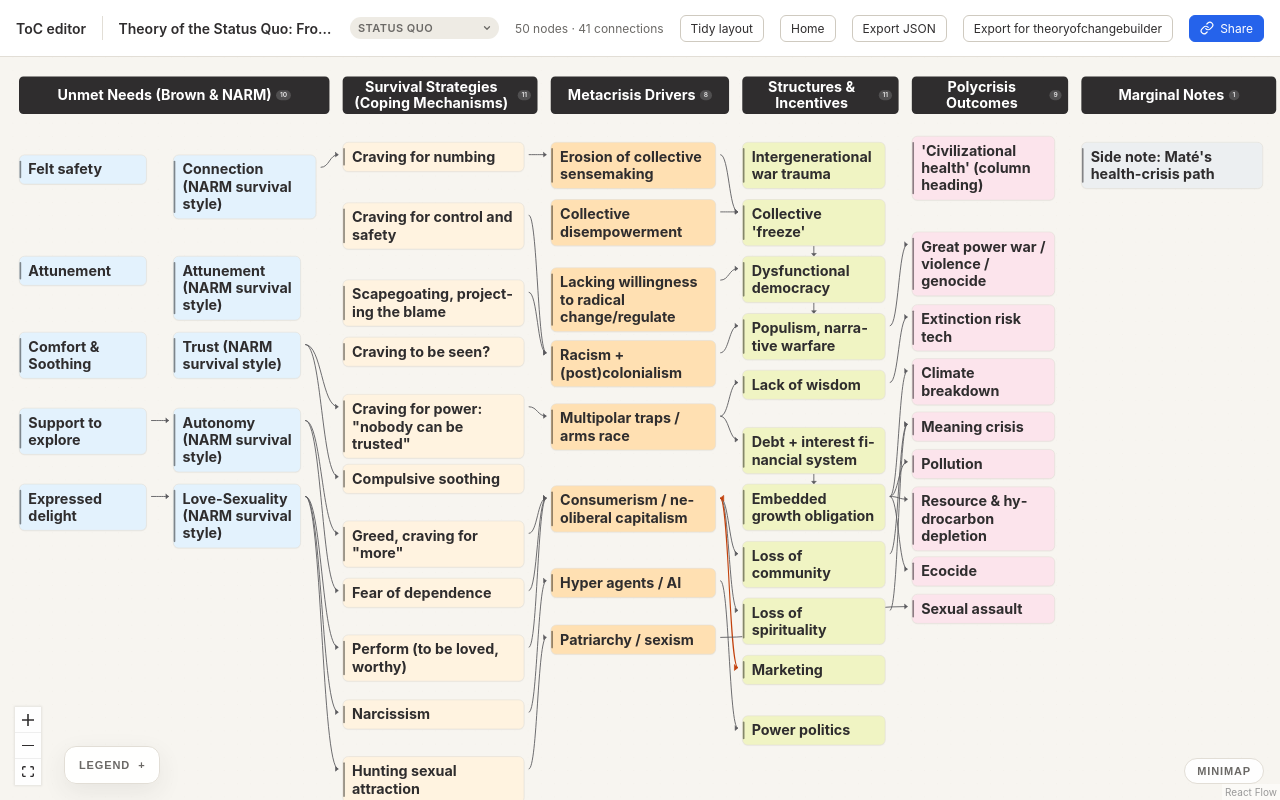
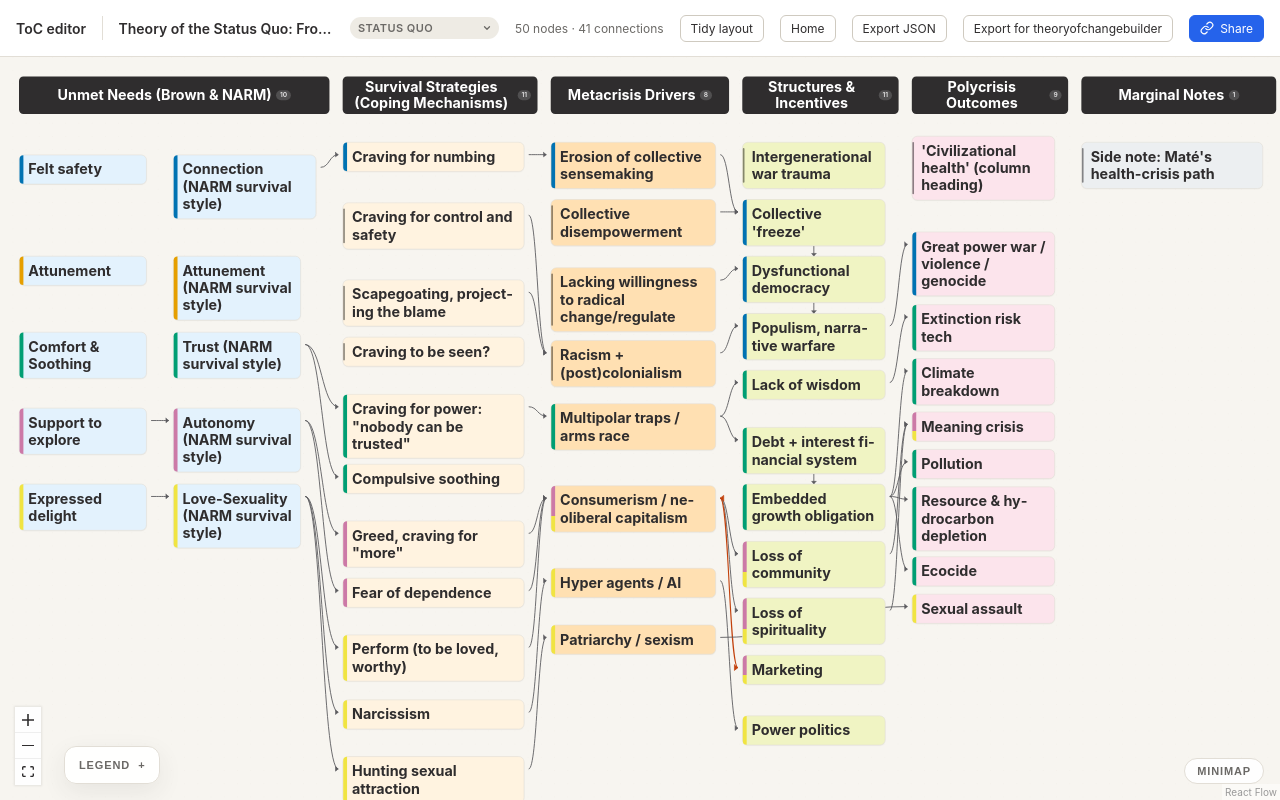
Before and after one commit to jonasmbecker/toc-editor, a React (Vite) app: page / in a window 1280 px wide. Both pictures are taken after a click on the button 640 px from the left and 179 px from the top of the page. Built offline with nearby package versions, Linux system fonts and the light colour scheme.

Commit message:
feat(canvas): need mix calculation and three mock looks (stripe, bar, tint) behind ?needlook

```diff
--- a/src/canvas/CardNode.tsx
+++ b/src/canvas/CardNode.tsx
@@ -1,6 +1,7 @@
 import { Handle, Position, type Node, type NodeProps } from '@xyflow/react'
 import type { NodeProvenance } from '../model/schema'
 import { nodeColorStyle } from './config'
+import { needLookStyle, NeedBar, type NeedSegment } from './needLook'
 import './card.css'
 
 export interface CardNodeData extends Record<string, unknown> {
@@ -8,6 +9,8 @@ export interface CardNodeData extends Record<string, unknown> {
   text: string
   color: string
   provenance?: NodeProvenance
+  /** Display-only need mix, empty when colour coding is off or the card has no need behind it. */
+  needMix?: NeedSegment[]
 }
 
 export type CardNodeType = Node<CardNodeData, 'card'>
@@ -81,7 +84,7 @@ export function CardNode({ data, selected }: NodeProps<CardNodeType>) {
   return (
     <div
       className={`toc-card${selected ? ' toc-card--selected' : ''}`}
-      style={nodeColorStyle(data.color)}
+      style={{ ...nodeColorStyle(data.color), ...needLookStyle(data.needMix) }}
     >
       <Handle
         type="target"
@@ -96,6 +99,7 @@ export function CardNode({ data, selected }: NodeProps<CardNodeType>) {
         className="toc-card__loop-handle"
         isConnectable={false}
       />
+      <NeedBar segments={data.needMix} />
       <div className="toc-card__title">{data.title}</div>
       {data.text ? <div className="toc-card__text">{data.text}</div> : null}
       {data.provenance === 'interpreted' ? <ProvenanceBadge /> : null}
--- a/src/canvas/buildFlow.ts
+++ b/src/canvas/buildFlow.ts
@@ -18,6 +18,8 @@ import type { SectionHeaderData, SectionHeaderNodeType } from './SectionHeaderNo
 import type { GroupNodeType } from './GroupNode'
 import { buildGroupNodes, groupBox, type Box } from './groupFlow'
 import { isGroupNode } from '../state/groups'
+import { computeNeedMixes, type NeedMixResult } from './needMix'
+import { needSegments } from './needLook'
 import type { ConnectionEdgeData, ConnectionEdgeType } from './ConnectionEdge'
 
 export interface DroppedConnection {
@@ -56,6 +58,7 @@ function buildHeaderNodes(doc: ToCDocument, layout: DocumentLayout): SectionHead
 function buildCardNodes(
   allNodes: DocumentNode[],
   positionByNodeId: Map<string, { x: number; y: number; width: number }>,
+  needs: NeedMixResult,
 ): CardNodeType[] {
   return allNodes.map((node) => {
     const pos = positionByNodeId.get(node.id)
@@ -70,6 +73,7 @@ function buildCardNodes(
         text: node.text,
         color: node.color,
         provenance: node.provenance,
+        needMix: needSegments(needs, node.id),
       } satisfies CardNodeData,
     }
   })
@@ -164,7 +168,7 @@ export function buildFlow(doc: ToCDocument): FlowGraph {
   const nodes = [
     ...buildHeaderNodes(doc, layout),
     ...groups,
-    ...buildCardNodes(cards, positionByNodeId),
+    ...buildCardNodes(cards, positionByNodeId, computeNeedMixes(doc)),
   ]
   const { edges, dropped } = buildEdges(allNodes, positionByNodeId)
 
--- a/src/canvas/card.css
+++ b/src/canvas/card.css
@@ -188,3 +188,25 @@
 .toc-card__loop-handle.react-flow__handle-right {
   top: 22px;
 }
+
+/* Need colour coding (display only). Stripe look: a 6px coloured strip on the left edge. */
+.toc-card::after {
+  content: '';
+  position: absolute;
+  left: 0;
+  top: 0;
+  bottom: 0;
+  width: 7px;
+  border-radius: 10px 0 0 10px;
+  background: var(--toc-need-stripe, transparent);
+}
+
+/* Bar look: a split bar across the top edge. */
+.toc-card__need-bar {
+  position: absolute;
+  left: 0;
+  right: 0;
+  top: 0;
+  height: 7px;
+  border-radius: 10px 10px 0 0;
+}
--- /dev/null
+++ b/src/canvas/needLook.tsx
@@ -0,0 +1,57 @@
+import type { CSSProperties } from 'react'
+import type { NeedMixResult } from './needMix'
+
+/** One slice of a card's need mix: a palette colour and its share (0..1). */
+export interface NeedSegment {
+  color: string
+  share: number
+}
+
+export type NeedLook = 'tint' | 'bar' | 'stripe' | 'off'
+
+/** Mock switch: ?needlook=tint|bar|stripe|off. */
+export function currentNeedLook(): NeedLook {
+  const value = new URLSearchParams(window.location.search).get('needlook')
+  return value === 'tint' || value === 'bar' || value === 'off' ? value : 'stripe'
+}
+
+export function needSegments({ needs, mixes }: NeedMixResult, nodeId: string): NeedSegment[] {
+  const mix = mixes.get(nodeId)
+  if (!mix) return []
+  return mix.flatMap((share, i) => (share > 0.001 ? [{ color: needs[i].color, share }] : []))
+}
+
+/** Hard-stop linear gradient from the segments, left-to-right or top-to-bottom. */
+export function gradientOf(segments: NeedSegment[], direction: string, alpha = ''): string {
+  let at = 0
+  const stops = segments.map(({ color, share }) => {
+    const from = at
+    at += share * 100
+    return `${color}${alpha} ${from}% ${at}%`
+  })
+  return `linear-gradient(${direction}, ${stops.join(', ')})`
+}
+
+export function needLookStyle(segments: NeedSegment[] | undefined): CSSProperties {
+  const look = currentNeedLook()
+  if (!segments || segments.length === 0 || look === 'off') return {}
+  if (look === 'tint') {
+    // Blend of the needs at 22% over the card's own fill.
+    return { backgroundImage: gradientOf(segments, 'to right', '38') }
+  }
+  if (look === 'stripe') {
+    return {
+      ['--toc-card-chip' as string]: 'transparent',
+      ['--toc-need-stripe' as string]: gradientOf(segments, 'to bottom'),
+    }
+  }
+  return {}
+}
+
+/** Split bar along the top of the card (bar look only). */
+export function NeedBar({ segments }: { segments: NeedSegment[] | undefined }) {
+  if (currentNeedLook() !== 'bar' || !segments || segments.length === 0) return null
+  return (
+    <div className="toc-card__need-bar" style={{ background: gradientOf(segments, 'to right') }} />
+  )
+}
--- /dev/null
+++ b/src/canvas/needMix.ts
@@ -0,0 +1,120 @@
+import type { ToCDocument } from '../model/schema'
+
+/**
+ * Colour coding by the five needs (display only, never written into a document).
+ *
+ * The needs are the cards of the first column of the first section (Daniel Brown's five). A
+ * card in the next column of that section is the same need seen through NARM, so it takes the
+ * seed of the card level with it. Every card further right gets a mix: the average of the mixes
+ * of the cards with an arrow into it, so a card fed by two strategies that stem from different
+ * needs shows both. Only forward arrows (into a later column, or down the same column) are followed, which keeps the
+ * trace free of cycles, so feedback loops never change a colour.
+ */
+
+/** Okabe-Ito colours, chosen to stay apart for the common kinds of colour blindness. */
+export const NEED_PALETTE = ['#0072B2', '#E69F00', '#009E73', '#CC79A7', '#F0E442'] as const
+
+/** Share of each need in a card, by need index; shares sum to 1. */
+export type NeedMix = number[]
+
+export interface NeedMixResult {
+  /** The need cards, in palette order. */
+  needs: { id: string; title: string; color: string }[]
+  /** Mix per node id; a node with no path back to a need is absent. */
+  mixes: Map<string, NeedMix>
+}
+
+interface Placed {
+  id: string
+  title: string
+  yPosition: number
+  rank: number
+  section: number
+  column: number
+  groupId?: string
+  targets: string[]
+}
+
+function placeNodes(doc: ToCDocument): Placed[] {
+  const placed: Placed[] = []
+  doc.sections.forEach((section, s) =>
+    section.columns.forEach((column, c) =>
+      column.nodes.forEach((node) =>
+        placed.push({
+          id: node.id,
+          title: node.title,
+          yPosition: node.yPosition,
+          rank: s * 1000 + c,
+          section: s,
+          column: c,
+          groupId: node.groupId,
+          targets: node.connections.map((connection) => connection.targetId),
+        }),
+      ),
+    ),
+  )
+  return placed
+}
+
+/** An arrow into a later column, or down a column; both keep the trace free of cycles. */
+function isForward(source: Placed, target: Placed): boolean {
+  return (
+    target.rank > source.rank ||
+    (target.rank === source.rank && target.yPosition > source.yPosition)
+  )
+}
+
+function unit(index: number, size: number): NeedMix {
+  return Array.from({ length: size }, (_, i) => (i === index ? 1 : 0))
+}
+
+function average(mixes: NeedMix[], size: number): NeedMix {
+  const sum = new Array<number>(size).fill(0)
+  for (const mix of mixes) mix.forEach((share, i) => (sum[i] += share / mixes.length))
+  return sum
+}
+
+export function computeNeedMixes(doc: ToCDocument): NeedMixResult {
+  const empty: NeedMixResult = { needs: [], mixes: new Map() }
+  if (doc.diagramType !== 'status-quo') return empty
+  const placed = placeNodes(doc)
+  const needCards = placed.filter((p) => p.rank === 0).sort((a, b) => a.yPosition - b.yPosition)
+  if (needCards.length < 2 || needCards.length > NEED_PALETTE.length) return empty
+
+  const needs = needCards.map((card, i) => ({
+    id: card.id,
+    title: card.title,
+    color: NEED_PALETTE[i],
+  }))
+  const mixes = new Map<string, NeedMix>()
+  needCards.forEach((card, i) => mixes.set(card.id, unit(i, needs.length)))
+  for (const card of placed.filter((p) => p.section === 0 && p.column === 1)) {
+    const mate = needCards.findIndex((need) => need.yPosition === card.yPosition)
+    if (mate >= 0) mixes.set(card.id, unit(mate, needs.length))
+  }
+
+  const byId = new Map(placed.map((p) => [p.id, p]))
+  const incoming = new Map<string, string[]>()
+  for (const source of placed) {
+    for (const targetId of source.targets) {
+      const target = byId.get(targetId)
+      if (!target || !isForward(source, target)) continue
+      incoming.set(targetId, [...(incoming.get(targetId) ?? []), source.id])
+    }
+  }
+
+  const ordered = [...placed].sort((a, b) => a.rank - b.rank || a.yPosition - b.yPosition)
+  for (const node of ordered) {
+    if (mixes.has(node.id)) continue
+    const parents = (incoming.get(node.id) ?? [])
+      .map((id) => mixes.get(id))
+      .filter((mix): mix is NeedMix => !!mix)
+    if (parents.length > 0) mixes.set(node.id, average(parents, needs.length))
+  }
+  // A card in a group with no arrow of its own takes the group's mix.
+  for (const node of ordered) {
+    const groupMix = node.groupId ? mixes.get(node.groupId) : undefined
+    if (!mixes.has(node.id) && groupMix) mixes.set(node.id, groupMix)
+  }
+  return { needs, mixes }
+}
```
Also changed, not shown: 1 other file (tests, documents, lock files or other folders).
